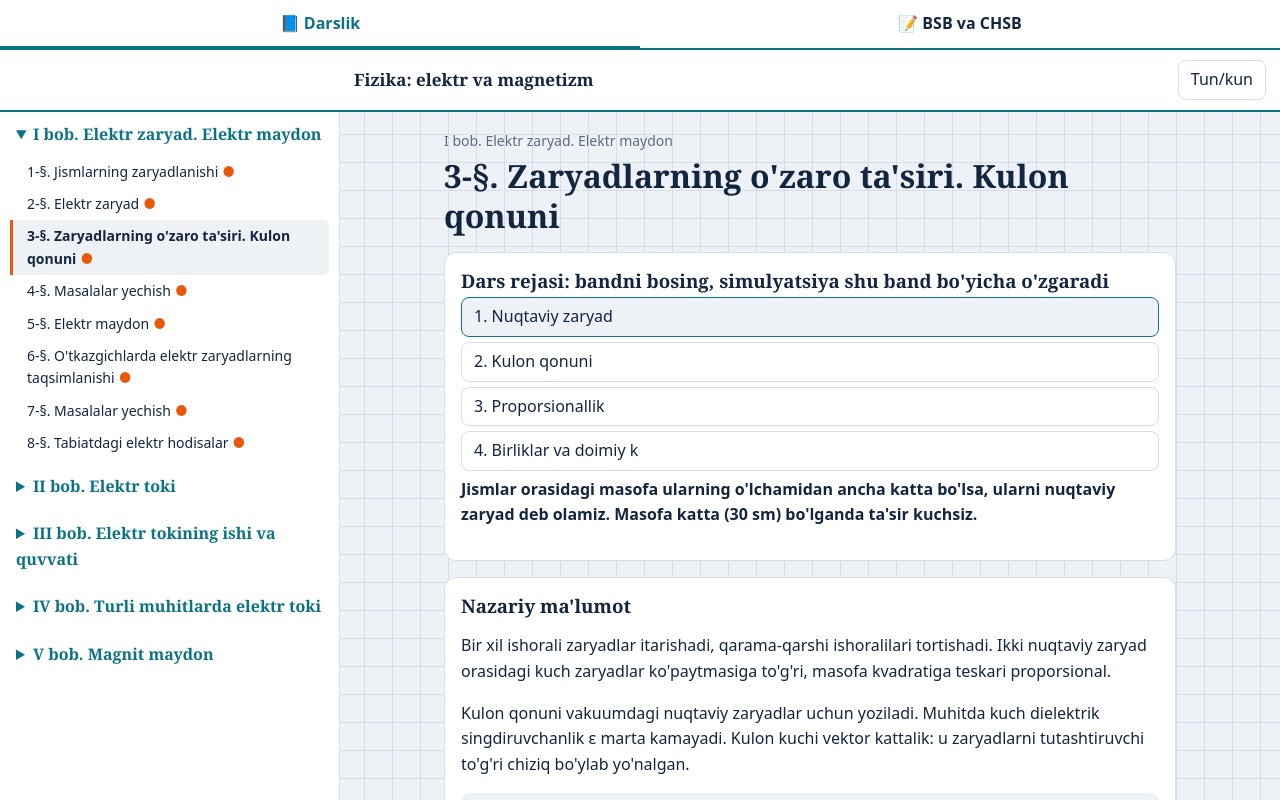
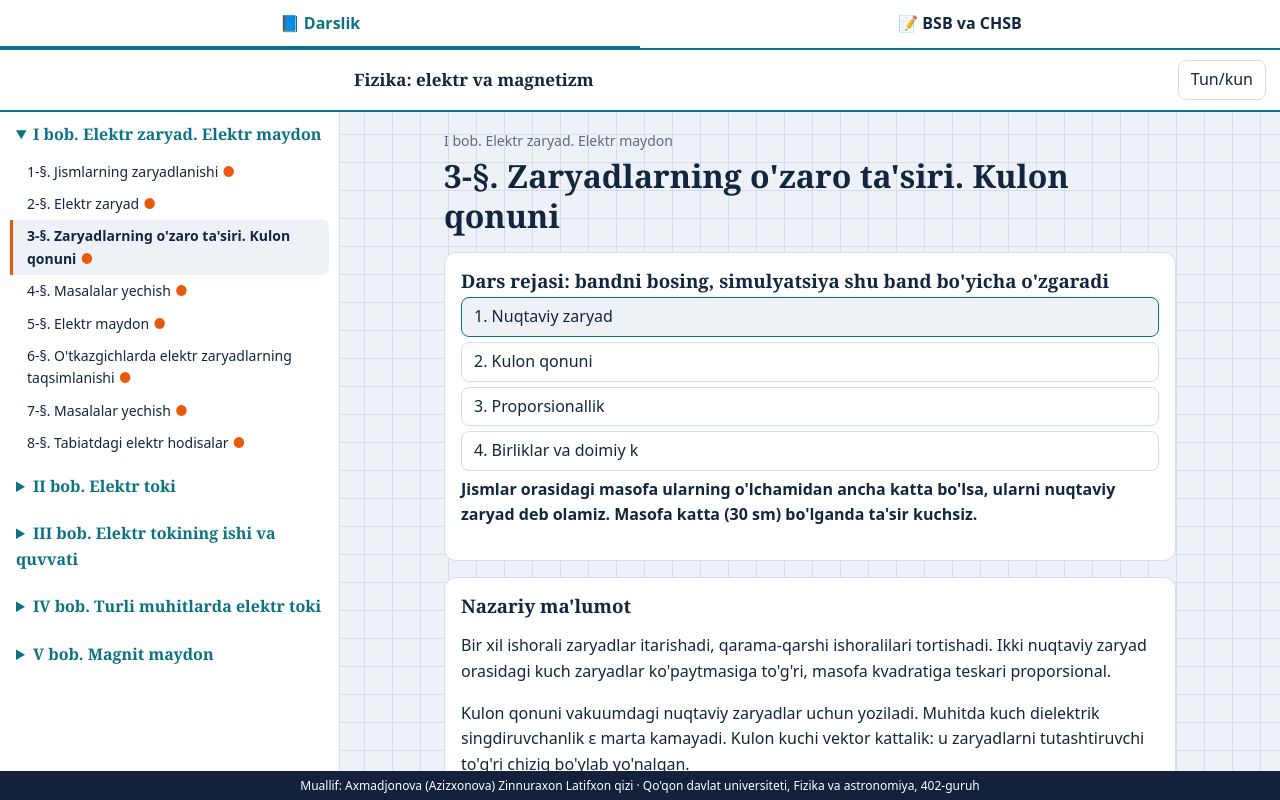
Before and after one commit to zinnuraxonazizxonova05-gif/Axmadjonova05, a plain HTML site: page index.html in a window 1280 px wide. Drawn offline with Linux system fonts and the light colour scheme.

Commit message:
Update index.html

```diff
--- a/index.html
+++ b/index.html
@@ -12,4 +12,4 @@ function show(i){document.querySelectorAll('#tabs button').forEach((x,k)=>x.clas
 document.querySelectorAll('.f').forEach((x,k)=>x.classList.toggle('on',k==i));
 if(!loaded[i]){document.getElementById('f'+i).srcdoc=SRC[i];loaded[i]=1}}
 document.querySelectorAll('#tabs button').forEach(b=>b.onclick=()=>show(+b.dataset.i));show(0);
-</script></body></html>
+</script></body></html><div style="position:fixed;bottom:0;left:0;right:0;background:#14213d;color:#fff;font:12px system-ui,sans-serif;text-align:center;padding:6px 8px;z-index:9">Muallif: Axmadjonova (Azizxonova) Zinnuraxon Latifxon qizi · Qo'qon davlat universiteti, Fizika va astronomiya, 402-guruh</div>
```
